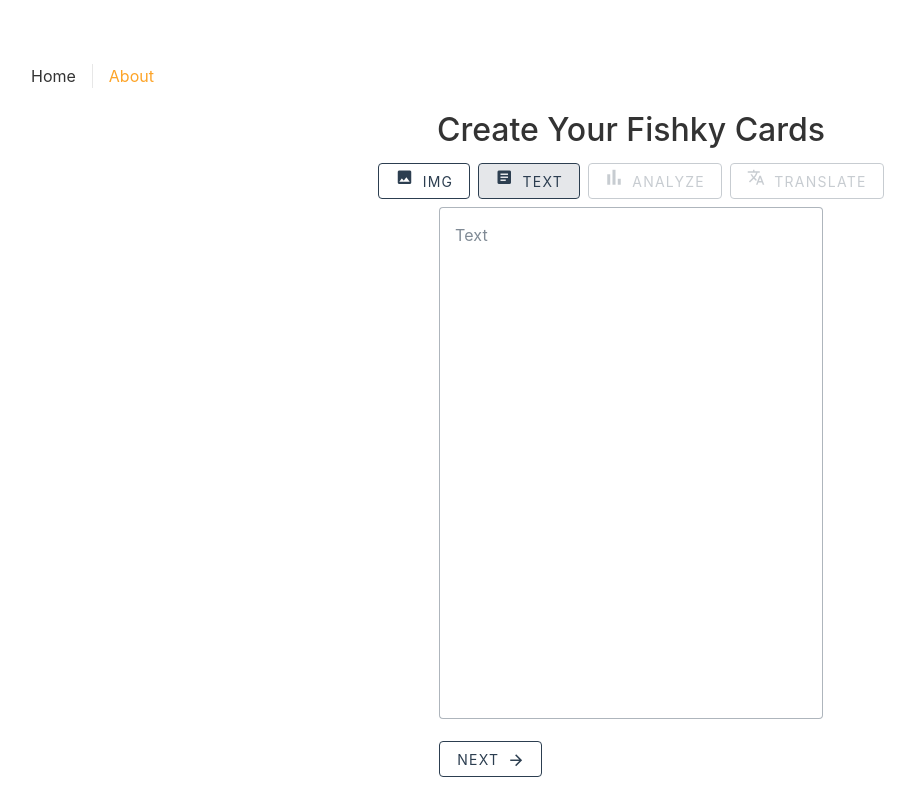
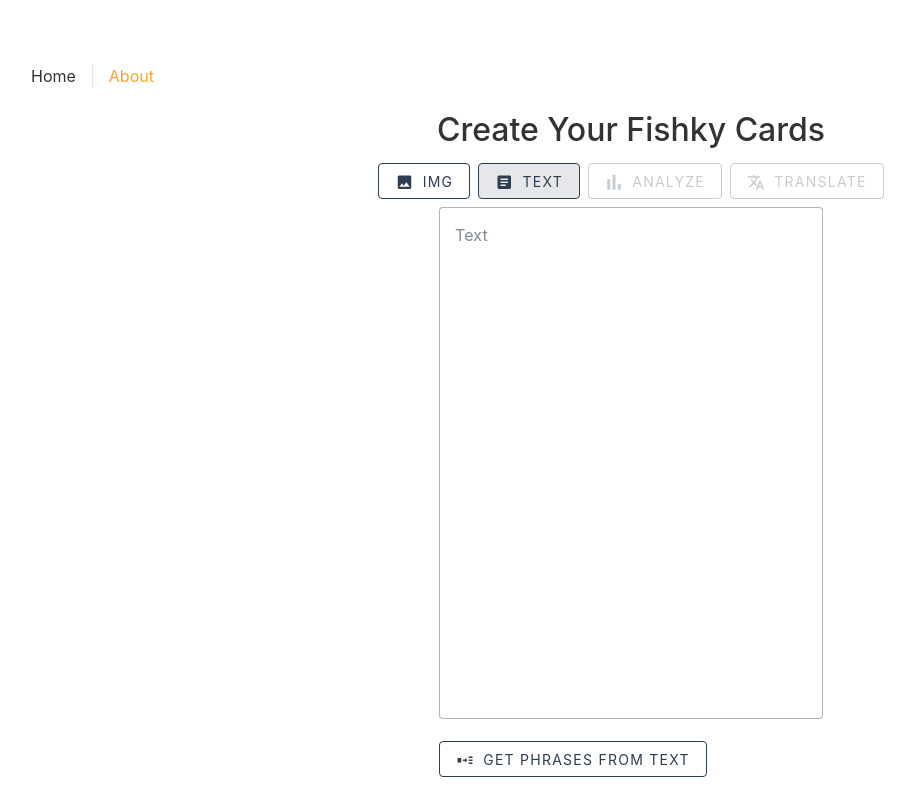
Before and after one commit to kubo550/fishky, a Vue app: page /about in a window 1280 px wide. Shown: the whole page, without its empty margins (9-924 px from the left). Built offline with nearby package versions, Linux system fonts and the light colour scheme; no server answers.

Commit message:
fix: state refactor: change some props to emits add: styles to WordSelector component

```diff
--- a/src/components/UploadText.vue
+++ b/src/components/UploadText.vue
@@ -1,51 +1,44 @@
 <script setup lang="ts">
-import type { PropType } from 'vue'
-import { ref } from 'vue'
-import type { FlashcardType } from '@/lib/types'
-
-const { text: initialText, onChange } = defineProps({
+const { text, getPhrasesButtonLoading } = defineProps({
   text: {
     type: String,
     required: false,
     default: ''
   },
-  onChange: {
-    type: Function as PropType<(newText: string) => void>,
+  getPhrasesButtonLoading: {
+    type: Boolean,
     required: false,
-    default: () => {}
-  },
-  onButtonClick: {
-    type: Function as PropType<() => void>,
-    required: false,
-    default: () => {}
-  },
-  setFlashcards: {
-    type: Function as PropType<(newFlashcards: FlashcardType[]) => void>,
-    required: true
-  },
-  onNext: {
-    type: Function as PropType<() => void>,
-    required: false,
-    default: () => {}
+    default: false
   }
 })
 
-const text = ref(initialText)
+const emit = defineEmits<{
+  (e: 'onChange', newText: string): void
+  (e: 'onGetPhrases'): void
+}>()
 </script>
 
 <template>
   <div class="upload-text__container">
     <v-textarea
       :model-value="text"
-      @input="onChange(text)"
+      @input="emit('onChange', $event.target.value)"
       label="Text"
       variant="outlined"
       rows="20"
       class="upload-text__textarea"
     ></v-textarea>
-    <v-btn variant="outlined" @click="onNext">
-      next
-      <v-icon icon="mdi-arrow-right" class="upload-text_button-icon"></v-icon>
+    <v-btn
+      :disabled="getPhrasesButtonLoading"
+      variant="outlined"
+      class="upload-text__button"
+      @click="emit('onGetPhrases')"
+    >
+      <template v-if="!getPhrasesButtonLoading">
+        <v-icon icon="mdi-set-split" class="upload-text__button-icon"></v-icon>
+        get phrases from text
+      </template>
+      <v-progress-circular v-else indeterminate :size="20" :width="2"></v-progress-circular>
     </v-btn>
   </div>
 </template>
@@ -55,9 +48,12 @@
   width: 30vw;
 }
 
-.upload-text_button-icon {
+.upload-text__button {
+  min-width: 230px;
+}
+.upload-text__button-icon {
   display: block;
   height: auto;
-  margin-left: 8px;
+  margin-right: 8px;
 }
 </style>
--- a/src/components/WordSelector.vue
+++ b/src/components/WordSelector.vue
@@ -1,90 +1,48 @@
 <script setup lang="ts">
+import type { Phrase } from '@/lib/types'
 import type { PropType } from 'vue'
-import { ref } from 'vue'
-import { apiClient } from '@/lib/api-client'
 
-const { text } = defineProps({
-  text: {
-    type: String,
+const { phrases } = defineProps({
+  phrases: {
+    type: Array as PropType<Phrase[]>,
     required: true
-  },
-  onSave: {
-    type: Function as PropType<(newText: string) => void>,
-    required: false,
-    default: () => {}
   }
 })
 
-const phrases = ref<{ id: string; phrase: string }[]>([])
-
-;(async () => {
-  phrases.value = await apiClient.getPhrases(text)
-})()
-
-const removePhrase = (id: string) => {
-  phrases.value = phrases.value.filter((p) => p.id !== id)
-}
-
-const mergePhraseWithPrev = (id: string) => {
-  const index = phrases.value.findIndex((p) => p.id === id)
-  if (index === 0) return
-  phrases.value[index - 1].phrase = `${phrases.value[index - 1].phrase} ${
-    phrases.value[index].phrase
-  }`
-  removePhrase(id)
-}
-
-const mergePhraseWithNext = (id: string) => {
-  const index = phrases.value.findIndex((p) => p.id === id)
-  if (index === phrases.value.length - 1) return
-  phrases.value[index + 1].phrase = `${phrases.value[index].phrase} ${
-    phrases.value[index + 1].phrase
-  }`
-  removePhrase(id)
-}
+const emit = defineEmits<{
+  (e: 'onPhraseDelete', id: string): void
+  (e: 'onSave', newText: string): void
+}>()
 </script>
 
-<template class="container">
-  <div v-for="phrase in phrases" :key="phrase.id">
-    <div class="phrase">
-      <p>{{ phrase.phrase }}</p>
-      <div class="buttons">
-        <button @click="mergePhraseWithPrev(phrase.id)">Merge with prev</button>
-        <button @click="mergePhraseWithNext(phrase.id)">Merge with next</button>
-        <button @click="removePhrase(phrase.id)">Remove</button>
-      </div>
+<template>
+  <div class="phrases">
+    <div v-for="(phrase, index) in phrases" :key="phrase.id" class="phrase">
+      <v-text-field
+        v-model="phrase.phrase"
+        :label="`Phrase ${index + 1}`"
+        :append-icon="'mdi-delete'"
+        variant="filled"
+        type="text"
+        @click:append="emit('onPhraseDelete', phrase.id)"
+      ></v-text-field>
     </div>
   </div>
 
-  <button @click="$emit('onButtonClick', phrases)">Next</button>
+  <!-- <button @click="$emit('onButtonClick', phrases)">TRANSLATE </button> -->
 </template>
 
 <style scoped>
-.container {
-  display: flex;
-  flex-direction: row;
-  align-items: center;
-  justify-content: space-around;
-  gap: 1rem;
-}
-
-p {
-  margin-bottom: 1rem;
+.phrases {
+  margin-top: 8px;
+  display: grid;
+  grid-template-columns: repeat(3, 250px);
+  gap: 4px 16px;
 }
 
 .phrase {
+  width: 100%;
   display: flex;
-  flex-direction: row;
   align-items: center;
-  justify-content: space-between;
-  gap: 1rem;
-}
-
-.buttons {
-  display: flex;
-  flex-direction: row;
-  align-items: center;
-  justify-content: space-between;
-  gap: 1rem;
 }
 </style>
--- a/src/lib/types.ts
+++ b/src/lib/types.ts
@@ -5,7 +5,7 @@
 }
 
 export type Phrase = {
-  id?: string
+  id: string
   phrase?: string
   meaning?: string
 }
--- a/src/views/AboutView.vue
+++ b/src/views/AboutView.vue
@@ -1,10 +1,10 @@
 <script setup lang="ts">
-import { ref } from 'vue'
-import type { FlashcardType } from '@/lib/types'
-import FlashCards from '@/components/flash-cards.vue'
 import UploadImage from '@/components/UploadImage.vue'
 import UploadText from '@/components/UploadText.vue'
 import WordSelector from '@/components/WordSelector.vue'
+import { apiClient } from '@/lib/api-client'
+import type { Phrase } from '@/lib/types'
+import { ref } from 'vue'
 enum AppState {
   UploadImage = 'upload-image',
   UploadText = 'upload-text',
@@ -15,13 +15,26 @@
 
 const appState = ref<AppState>(AppState.UploadText)
 const text = ref('')
-const flashcards = ref<FlashcardType[]>([])
+const phrases = ref<Phrase[]>([])
+const getPhrasesButtonLoading = ref<boolean>(false)
 
 const setText = (newText: string) => {
   text.value = newText
 }
-const setFlashcards = (newFlashcards: FlashcardType[]) => {
-  flashcards.value = newFlashcards
+
+const getPhrasesHandler = async () => {
+  getPhrasesButtonLoading.value = true
+  await getPhrases()
+  appState.value = AppState.AnalyzeText
+  getPhrasesButtonLoading.value = false
+}
+
+const getPhrases = async () => {
+  phrases.value = await apiClient.getPhrases(text.value)
+}
+
+const onPhraseDeleteHandler = (id: string) => {
+  phrases.value = phrases.value.filter((phrase) => phrase.id !== id)
 }
 </script>
 
@@ -49,7 +62,7 @@
       variant="outlined"
       :active="appState === AppState.AnalyzeText"
       @click="appState = AppState.AnalyzeText"
-      :disabled="!text.length"
+      :disabled="!phrases.length"
     >
       <v-icon icon="mdi-poll" class="main__buttons__icon"></v-icon>
       Analyze
@@ -58,7 +71,7 @@
       variant="outlined"
       :active="appState === AppState.Translate"
       @click="appState = AppState.Translate"
-      :disabled="!text.length"
+      :disabled="!phrases.length"
     >
       <v-icon icon="mdi-translate" class="main__buttons__icon"></v-icon>
       Translate
@@ -74,17 +87,17 @@
   <UploadText
     v-if="appState === AppState.UploadText"
     :text="text"
-    :setFlashcards="setFlashcards"
-    :on-next="() => (appState = AppState.AnalyzeText)"
+    :get-phrases-button-loading="getPhrasesButtonLoading"
+    @on-get-phrases="getPhrasesHandler"
+    @on-change="setText"
   />
 
   <Suspense v-if="appState === AppState.AnalyzeText" timeout="0">
-    <WordSelector :text="text" />
-
-    <template #fallback> Loading...</template>
+    <WordSelector :phrases="phrases" @on-phrase-delete="onPhraseDeleteHandler" />
+    <template #fallback>Loading...</template>
   </Suspense>
 
-  <FlashCards v-if="appState === AppState.Translate" :flashcards="flashcards" />
+  <!-- <FlashCards v-if="appState === AppState.Translate" :flashcards="flashcards" /> -->
 </template>
 
 <style scoped>
@@ -109,7 +122,6 @@
   display: block;
   margin-right: 8px;
   height: auto;
-  margin-bottom: 10px;
 }
 
 h1 {
```
